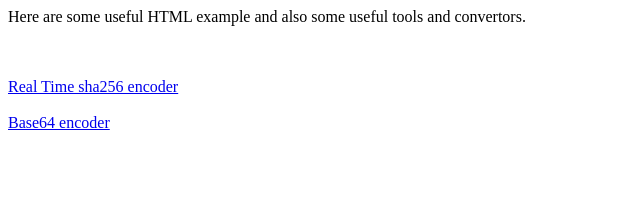
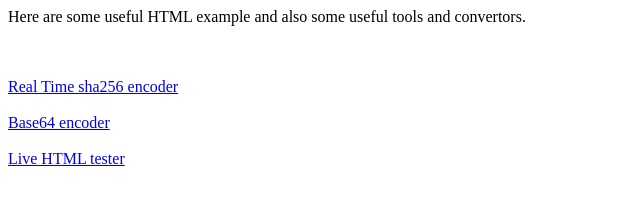
Before and after one commit to kylelk/html-examples, a plain HTML site: page index.html in a window 1280 px wide. Shown: the whole page, without its empty margins (0-640 px from the left). Drawn offline with Linux system fonts and the light colour scheme.

Commit message:
Update index.html

```diff
--- a/index.html
+++ b/index.html
@@ -9,3 +9,6 @@
 <br>
 <br>
 <a href="http://kylelk.github.io/html-examples/base64.html">Base64 encoder</a>
+<br>
+<br>
+<a href="http://kylelk.github.io/html-examples/liveHTML.html">Live HTML tester</a>
```
